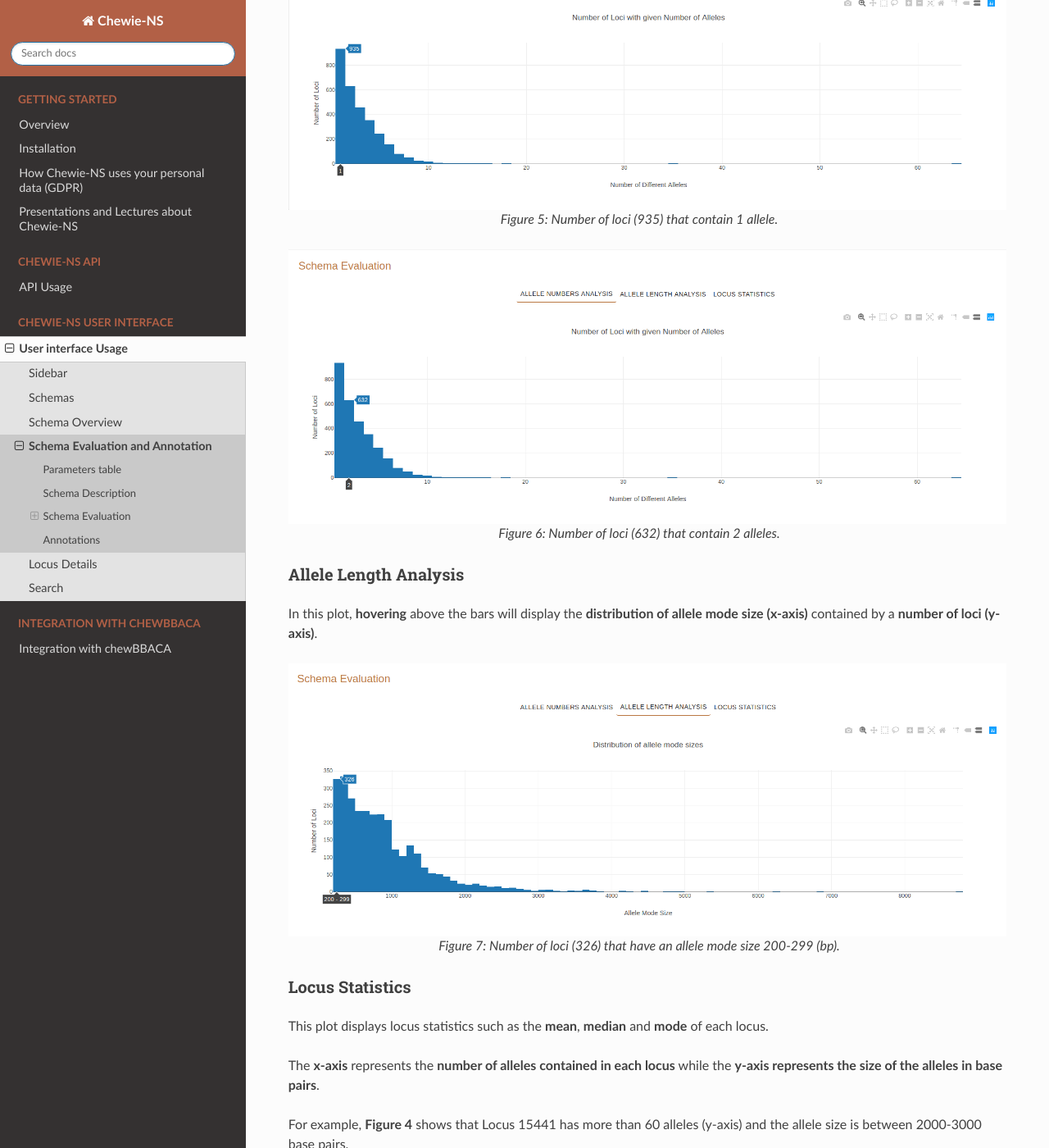
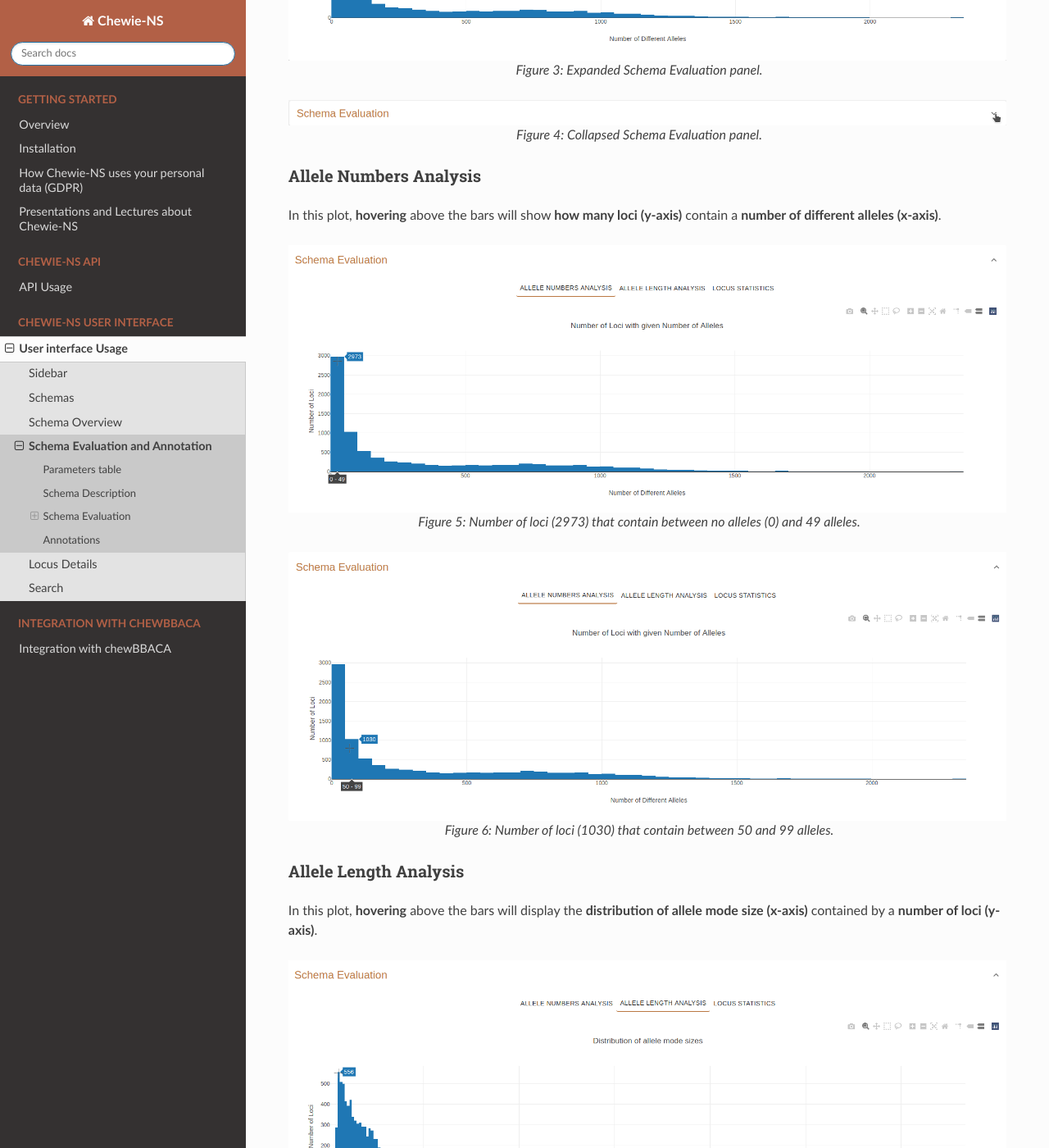
Before and after one commit to B-UMMI/Chewie-NS, a Sphinx documentation site: the page built from docs/user_interface/schema_evaluation.rst, in a window 1280 px wide and 1400 px high, scrolled down 2090 px. Shown: the whole window at 82% size. Built offline with Sphinx 7.4.7 and the Read the Docs theme 2.0.0, drawn with Linux system fonts in a browser that asks for light colours; some of the changed text lies outside the part shown.

```diff
--- a/docs/user_interface/locus_details.rst
+++ b/docs/user_interface/locus_details.rst
@@ -24,7 +24,7 @@
 .. figure:: ../resources/locus_details_hist.png
     :align: center
 
-    Figure 2: Number of alleles (12) that have a sequence size distribution of 800-899 (bp).
+    Figure 2: Number of alleles (744) that have a sequence size distribution of 5595-5599 (bp).
 
 
 Scatter
@@ -38,7 +38,7 @@
 .. figure:: ../resources/locus_details_scatter.png
     :align: center
 
-    Figure 3: Sequence size (897 bp) of allele 12.
+    Figure 3: Sequence size (5232 bp) of allele 1677.
 
 
 Details table
--- a/docs/user_interface/schema_evaluation.rst
+++ b/docs/user_interface/schema_evaluation.rst
@@ -64,13 +64,13 @@
 .. figure:: ../resources/allele_numbers_fig1.png
     :align: center
 
-    Figure 5: Number of loci (935) that contain 1 allele.
+    Figure 5: Number of loci (2973) that contain between no alleles (0) and 49 alleles.
 
 
 .. figure:: ../resources/allele_numbers_fig2.png
     :align: center
 
-    Figure 6: Number of loci (632) that contain 2 alleles.
+    Figure 6: Number of loci (1030) that contain between 50 and 99 alleles.
 
 
 Allele Length Analysis
@@ -82,7 +82,7 @@
 .. figure:: ../resources/allele_len.png
     :align: center
 
-    Figure 7: Number of loci (326) that have an allele mode size 200-299 (bp).
+    Figure 7: Number of loci (556) that have an allele mode size 200-249 (bp).
 
 
 Locus Statistics
--- a/docs/user_interface/search.rst
+++ b/docs/user_interface/search.rst
@@ -9,7 +9,7 @@
 In order to search for an allele, the user needs to fill the **Allele Sequence** box
 with the **DNA Sequence only** of the allele.
 
-.. important:: You can only search for **one** at once. Multiple allele sequences will cause errors.
+.. important:: You can only search for **one** allele at once. Multiple allele sequences will cause errors.
 
 .. figure:: ../resources/sequences_empty.png
     :align: center
```
Also changed, not shown: other parts of docs/user_interface/schema_evaluation.rst (+1 -1 lines), docs/resources/allele_len.png, docs/resources/allele_numbers_fig1.png, docs/resources/allele_numbers_fig2.png, docs/resources/annotations_table.png, docs/resources/locus_details_hist.png, docs/resources/locus_details_overview.png, docs/resources/locus_details_scatter.png, docs/resources/locus_details_table.png, docs/resources/locus_statistics.png, docs/resources/schema_description.png (added), docs/resources/schema_evaluation_expanded.png, docs/resources/schema_evaluation_overview.png.
